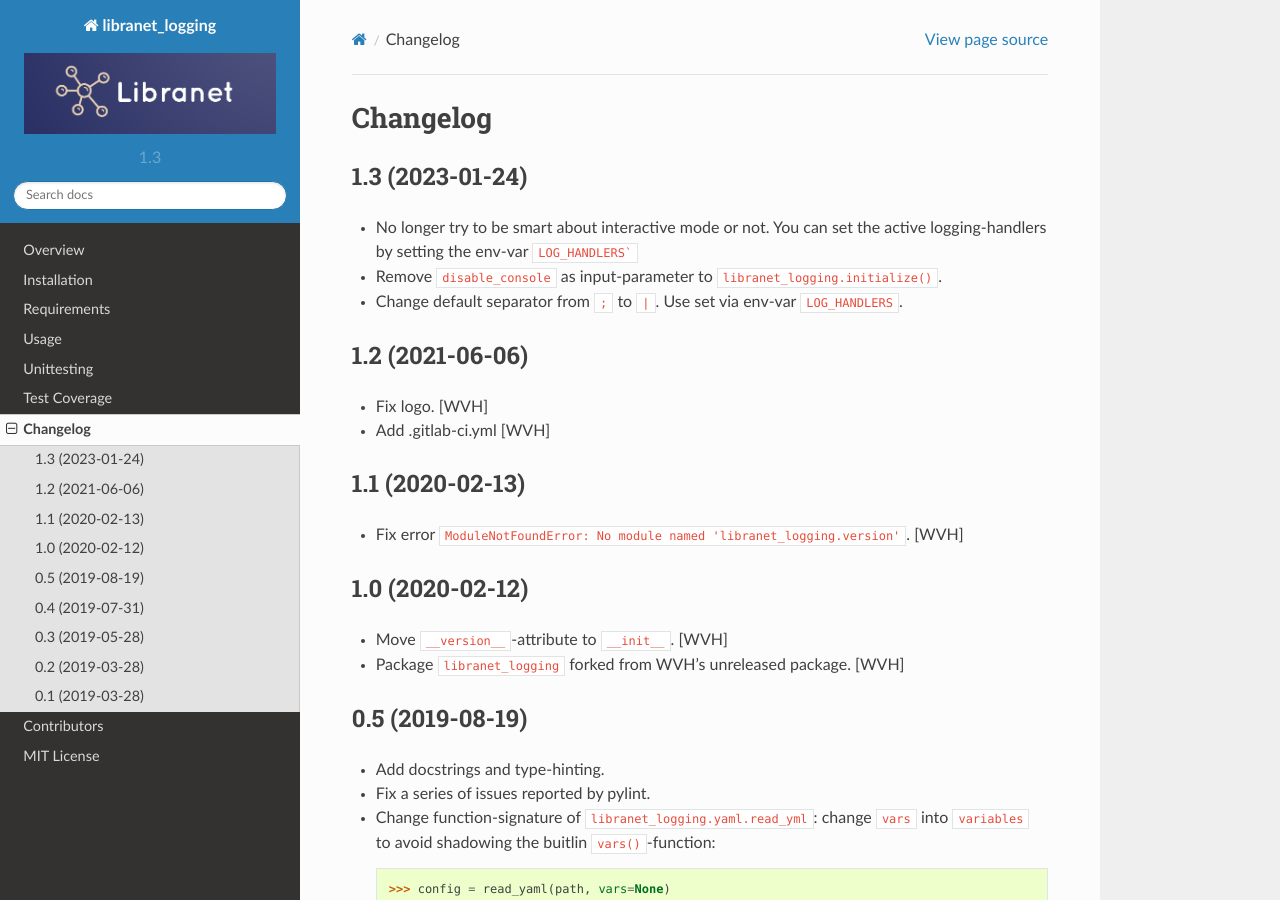
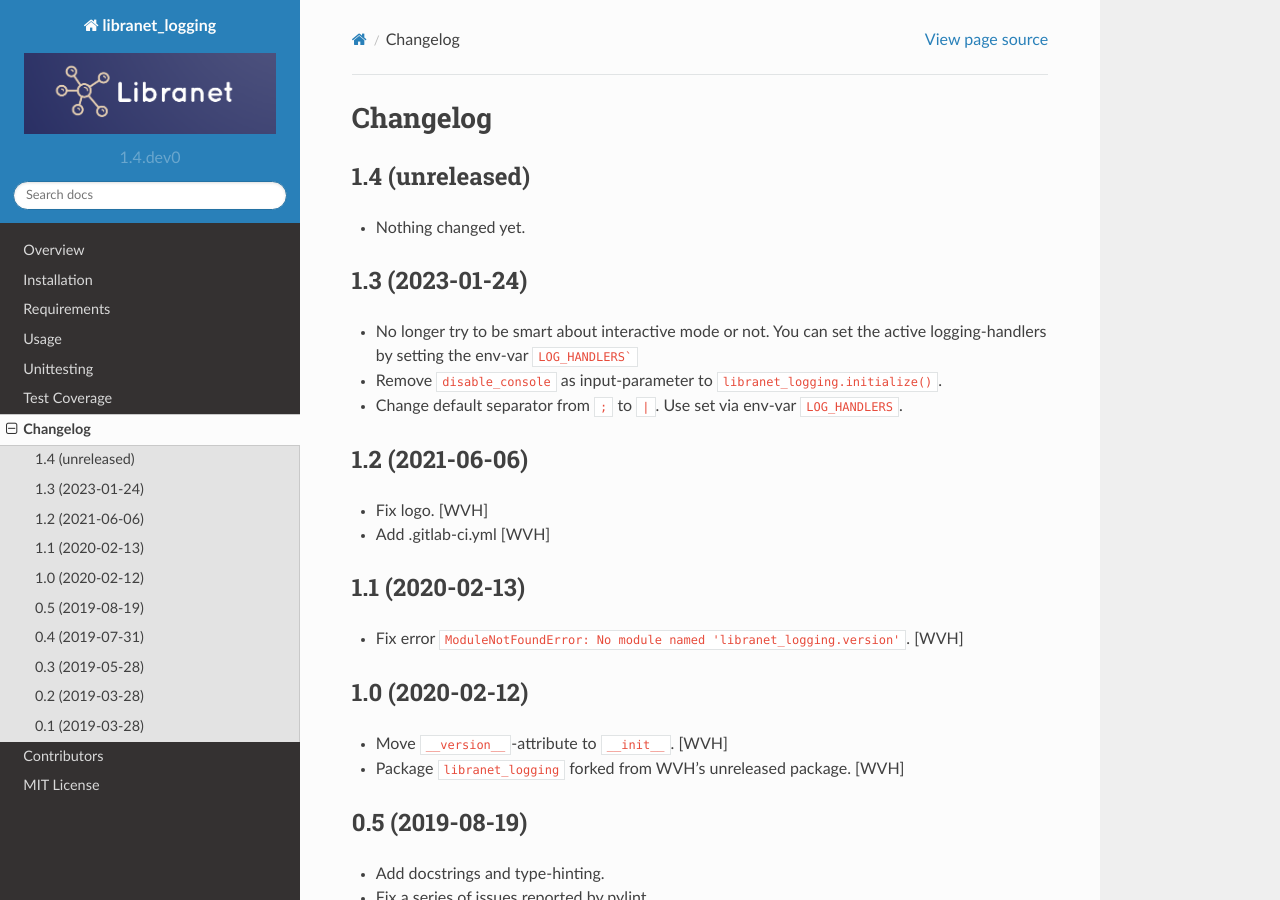
Before and after one commit to libranet/libranet-logging, a Sphinx documentation site: the page built from docs/changes.rst, in a window 1280 px wide and 900 px high. Built offline with Sphinx 7.4.7 and the Read the Docs theme 2.0.0, drawn with Linux system fonts in a browser that asks for light colours.

Commit message:
Back to development: 1.4
[ci skip]

```diff
--- a/docs/changes.rst
+++ b/docs/changes.rst
@@ -1,5 +1,11 @@
 Changelog
 =========
+
+1.4 (unreleased)
+----------------
+
+- Nothing changed yet.
+
 
 1.3 (2023-01-24)
 ----------------
--- a/src/libranet_logging/__init__.py
+++ b/src/libranet_logging/__init__.py
@@ -1,7 +1,7 @@
 # -*- coding: utf-8 -*-
 """libranet_logging.__init__"""
 
-__version__ = '1.3'
+__version__ = '1.4.dev0'
 
 from .cli import print_loggers, print_tree  # noqa
 from .logconfig import initialize, output_logging_tree  # noqa
```
